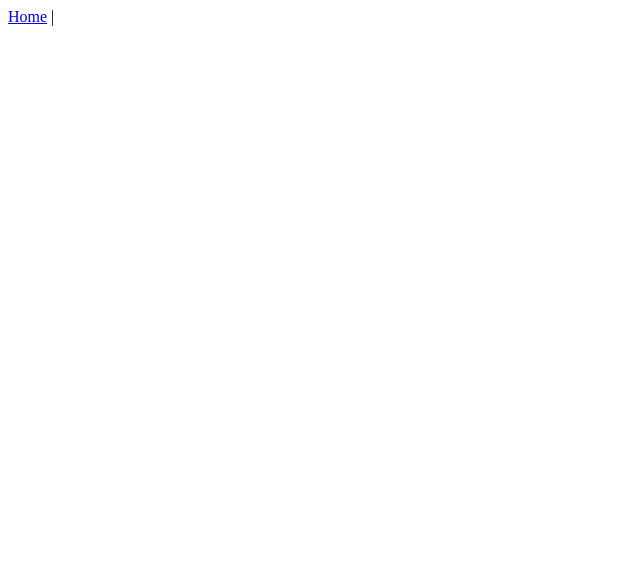
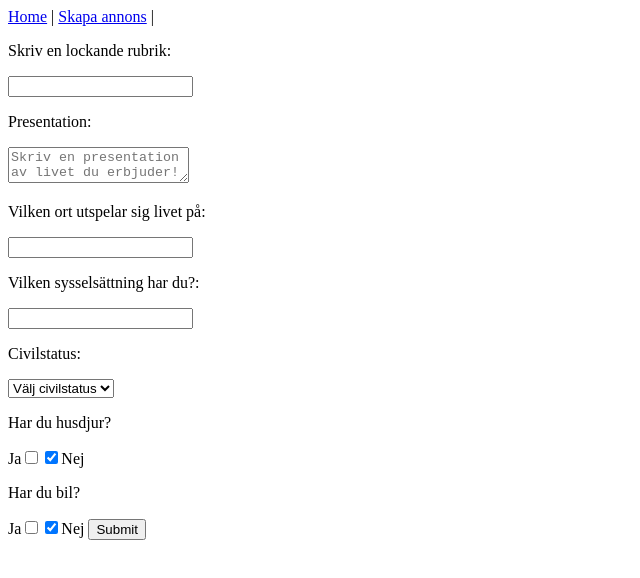
Before and after one commit to owenboy9/Vivimos, a React (Vite) app: page /createOffer in a window 1280 px wide. Before the commit this address had no page. Shown: the top 578 px of the page, without its empty margins (0-640 px from the left). Built offline with nearby package versions, Linux system fonts and the light colour scheme.

Commit message:
första utkast till annons-form

```diff
--- a/src/components/Nav.jsx
+++ b/src/components/Nav.jsx
@@ -4,6 +4,7 @@ function Nav() {
 
   return <nav>
     <Link to="/">Home</Link> |&nbsp;
+    <Link to="/createOffer">Skapa annons</Link> |&nbsp;
 
   </nav>
 }
--- a/src/components/Router.jsx
+++ b/src/components/Router.jsx
@@ -1,10 +1,11 @@
 import { BrowserRouter, Routes, Route } from "react-router-dom"
 import Nav from "./Nav.jsx"
 import Home from "../pages/Home.jsx"
+import Offer from "../pages/Offer.jsx"
 
 
 
-export default function Router() {
+function Router() {
 
   return (
     <BrowserRouter>
@@ -14,9 +15,11 @@ export default function Router() {
         {/*Our route definitions(controller)*/}
 
         <Route path="/" element={<Home />} /> {/*kan va självstängande element om det inte händer något mellan taggarna*/}
-
+        <Route path="/createOffer" element={<Offer />} />
       </Routes>
     </BrowserRouter>
   )
 
 }
+
+export default Router
--- /dev/null
+++ b/src/pages/Offer.jsx
@@ -0,0 +1,170 @@
+import { useState } from "react";
+
+
+function CreateOffer() {
+
+  const defaultOffer = {
+    rubrik: "",
+    ort: "",
+    bostad: "",
+    sysselsättning: "",
+    civilstatus: "",
+    partnerinfo: "",
+    harHusdjur: false,
+    husdjur: "",
+    bil: "",
+    bilinfo: "",
+    barn: "",
+    fritidsintressen: "",
+    övrigt: "",
+    presentation: "",
+  };
+
+  const [form, setForm] = useState(defaultOffer);
+
+  const handleTextChange = (event) => {
+    const { name, value } = event.target;
+    setForm(prevForm => ({
+      ...prevForm,
+      [name]: value
+    }));
+  }
+
+  const handleCheckboxChange = (event) => {
+    const { name, checked } = event.target;
+    setForm((prevForm) => ({
+      ...prevForm,
+      [name]: checked,
+    }));
+  };
+
+  const handleSubmit = (event) => {
+    event.preventDefault();
+    alert(`Tack! Ditt liv i ${form.ort} ligger nu ute för budgivning`)
+  }
+
+
+  return (
+    <form onSubmit={handleSubmit}>
+      <p>Skriv en lockande rubrik:</p>
+      <input type="text"
+        name="rubrik"
+        value={form.rubrik}
+        onChange={handleTextChange} />
+
+
+      <p>Presentation:</p>
+      <textarea name="presentation"
+        value={form.presentation}
+        onChange={handleTextChange}
+        placeholder="Skriv en presentation av livet du erbjuder!" />
+
+      <p>Vilken ort utspelar sig livet på:</p>
+      <input type="text"
+        name="ort"
+        value={form.ort}
+        onChange={handleTextChange} />
+
+      <p>Vilken sysselsättning har du?:</p>
+      <input type="text"
+        name="sysselsättning"
+        value={form.sysselsättning}
+        onChange={handleTextChange} />
+
+
+      <p>Civilstatus:</p>
+      <select name="civilstatus"
+        onChange={handleTextChange} value={form.civilstatus}>
+        <option value="">Välj civilstatus</option>
+        <option value="Singel">Singel</option>
+        <option value="Kilar stadigt">Kilar stadigt</option>
+        <option value="Dejtar casual">Dejtar casual</option>
+        <option value="Särbo">Särbo</option>
+        <option value="Sambo">Sambo</option>
+        <option value="Gift">Gift</option>
+      </select >
+
+      {form.civilstatus !== "Singel" && form.civilstatus !== "" && (<>
+        <p>Namn och ålder på din/a partner/s?:</p>
+        <input type="text"
+          name="partnerinfo"
+          value={form.partnerinfo}
+          onChange={handleTextChange} />
+
+      </>)}
+
+      <p>Har du husdjur?</p>
+      <label>
+        Ja
+        <input
+          type="checkbox"
+          name="harHusdjur"
+          checked={form.harHusdjur}
+          onChange={handleCheckboxChange}
+        />
+      </label>
+      <label>
+        <input
+          type="checkbox"
+          name="harEjHusdjur"
+          checked={!form.harHusdjur} //man kan inte trycka på nej utan bara byta genom att trycka på ja igen, fixa
+          onChange={handleCheckboxChange}
+        />
+        Nej
+      </label>
+
+      {form.harHusdjur && (
+        <>
+          <p>Vad är det för djur?</p>
+          <select name="husdjur"
+            value={form.husdjur}
+            onChange={handleTextChange} >
+            <option value="">Välj husdjur</option>
+            <option value="Hund">Hund</option>
+            <option value="Katt">Katt</option>
+            <option value="Papegoja">Papegoja</option>
+            <option value="Komodovaran">Komodovaran</option>
+            <option value="Loppcirkus">Loppcirkus</option>
+          </select>
+        </>
+      )}
+
+      <p>Har du bil?</p>
+      <label>
+        Ja
+        <input
+          type="checkbox"
+          name="bil"
+          checked={form.bil}
+          onChange={handleCheckboxChange}
+        />
+      </label>
+      <label>
+        <input
+          type="checkbox"
+          name="bilNej"
+          checked={!form.bil} //man kan inte trycka på nej utan bara byta genom att trycka på ja igen, fixa
+          onChange={handleCheckboxChange}
+        />
+        Nej
+      </label>
+
+      {form.bil && (
+        <>
+          <p>Vad är bilen för modell och årgång?</p>
+          <input name="bilinfo"
+            value={form.bilinfo}
+            onChange={handleTextChange} />
+
+        </>
+      )}
+
+
+      &nbsp;
+
+      <button type="submit">Submit</button>
+    </form>
+  );
+}
+
+export default CreateOffer
```
